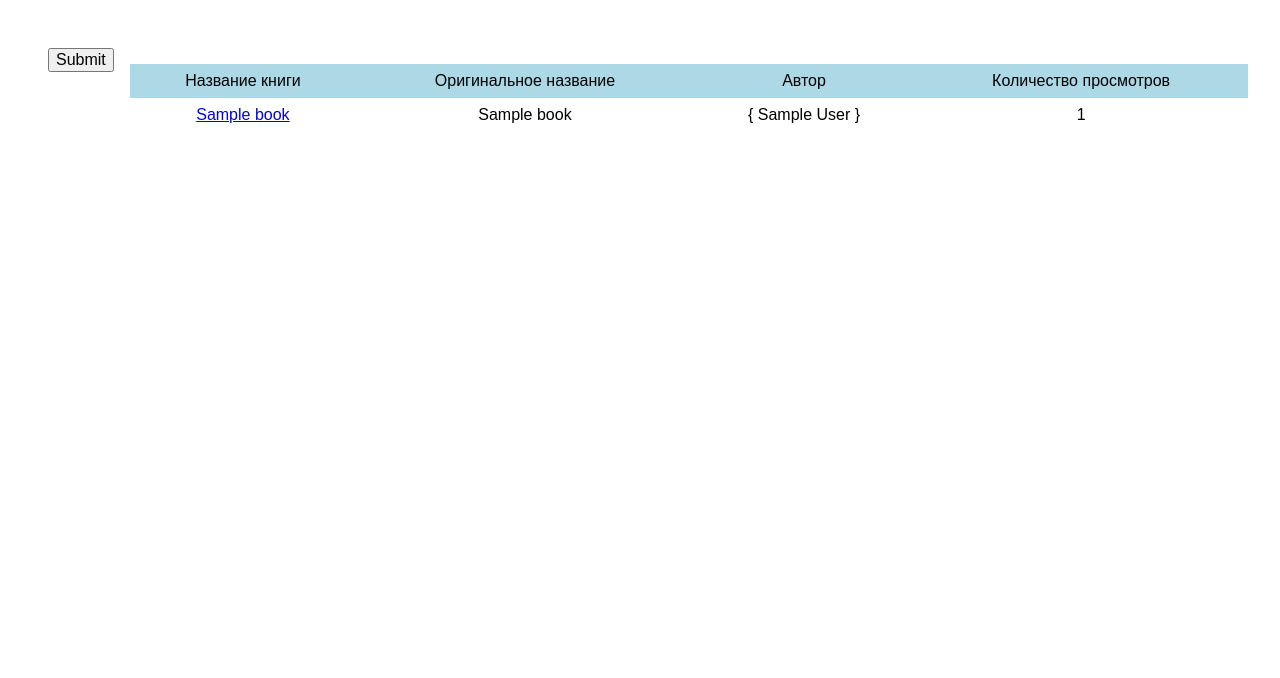
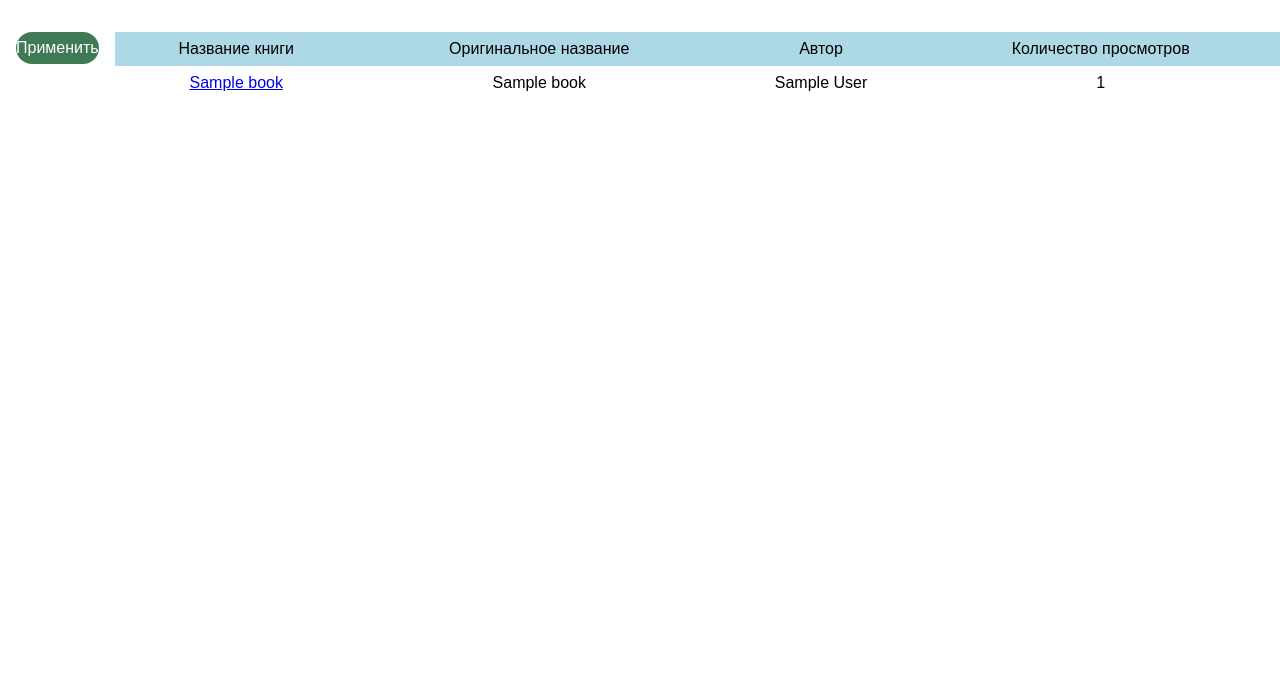
Before and after one commit to anime-kazakh/online-library, a Django app: template onlinelib/books/templates/books/index.html in a window 1280 px wide. Shown: the part 71-749 px from the top of the page. Run offline with Django 5.2, Linux system fonts and the light colour scheme; the template is opened without the code that fills it: most values are stand-ins (such as "Sample title", 1, 10 or a date in 2020).

Commit message:
Corrected filters layout.

```diff
--- a/onlinelib/books/static/books/css/books_home_style.css
+++ b/onlinelib/books/static/books/css/books_home_style.css
@@ -1,5 +1,5 @@
 .body-layout {
-    margin: 3em;
+    margin: 1em;
     display: grid;
     grid-template-areas: "sidebar body";
     grid-template-columns: min-content 1fr;
@@ -10,22 +10,29 @@
     position: static;
 }
 
-.genre-check {
-    height: 9em; /* Фиксированная высота */
-    /*width: min-content;*/
-    overflow-y: auto; /* Вертикальная прокрутка при необходимости */
-    overflow-x: hidden;
+.side-panel form>div {
+    margin: 1em 0;
 }
 
 .genre-check, .tag-check, .author-check {
-    height: 150px; /* Фиксированная высота */
-    /*width: min-content;*/
-    overflow-y: auto; /* Вертикальная прокрутка при необходимости */
+    height: 9em;
+    overflow-y: auto;
     overflow-x: hidden;
 }
 
 .genre-check input, .tag-check input, .author-check input {
     height: min-content;
+}
+
+.filter-submit-button {
+    width: 100%;
+    height: 2em;
+    margin: 1em 0;
+    background-color: #407A55;
+    color: white;
+    border-radius: 1em;
+    padding: 0;
+    border: 0;
 }
 
 .books {
--- a/onlinelib/books/templates/books/index.html
+++ b/onlinelib/books/templates/books/index.html
@@ -12,7 +12,7 @@
     <aside class="side-panel">
         <form method="GET">
             {{ filter.form.as_div }}
-            <input type="submit"/>
+            <input class="filter-submit-button" type="submit" value="Применить">
         </form>
     </aside>
     <main class="books-list">
@@ -42,9 +42,9 @@
                     {% endif %}
                 </td>
                 <td>
-                    {{% for author in book.authors.all %}
+                    {% for author in book.authors.all %}
                     {{ author.full_name }}
-                    {% endfor %}}
+                    {% endfor %}
                 </td>
                 <td>
                     {{ book.views_count }}
```
